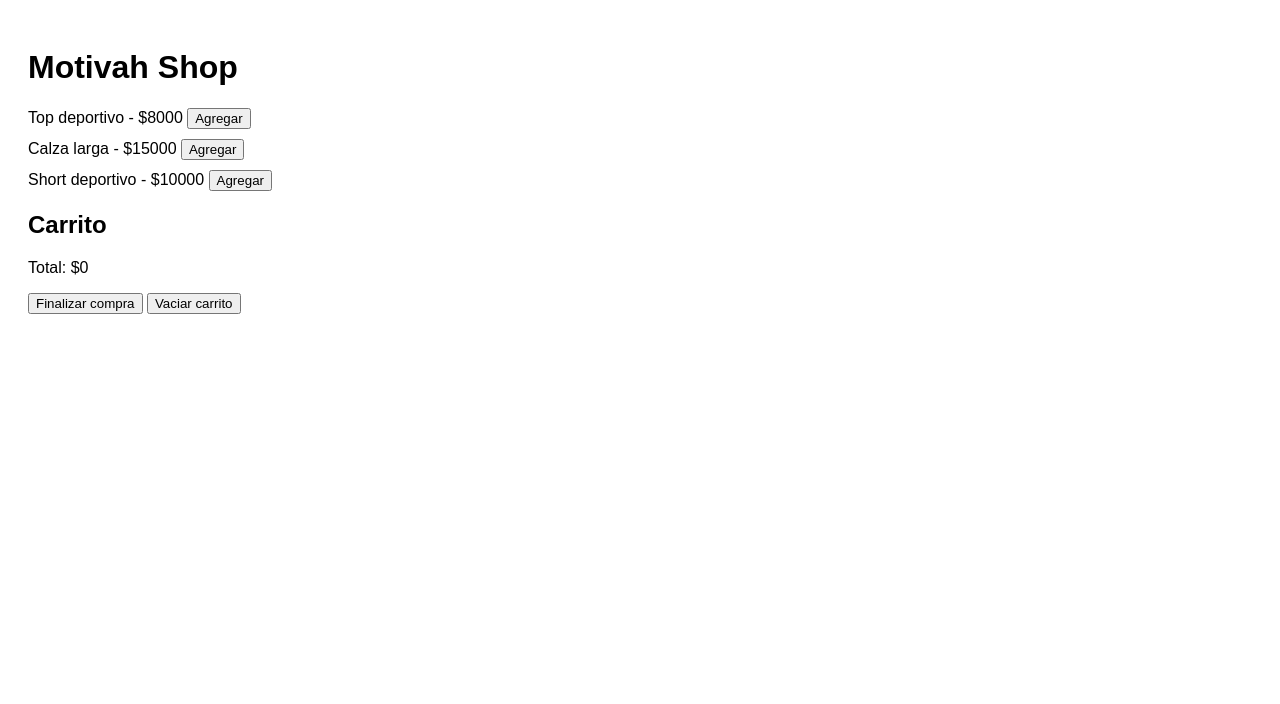
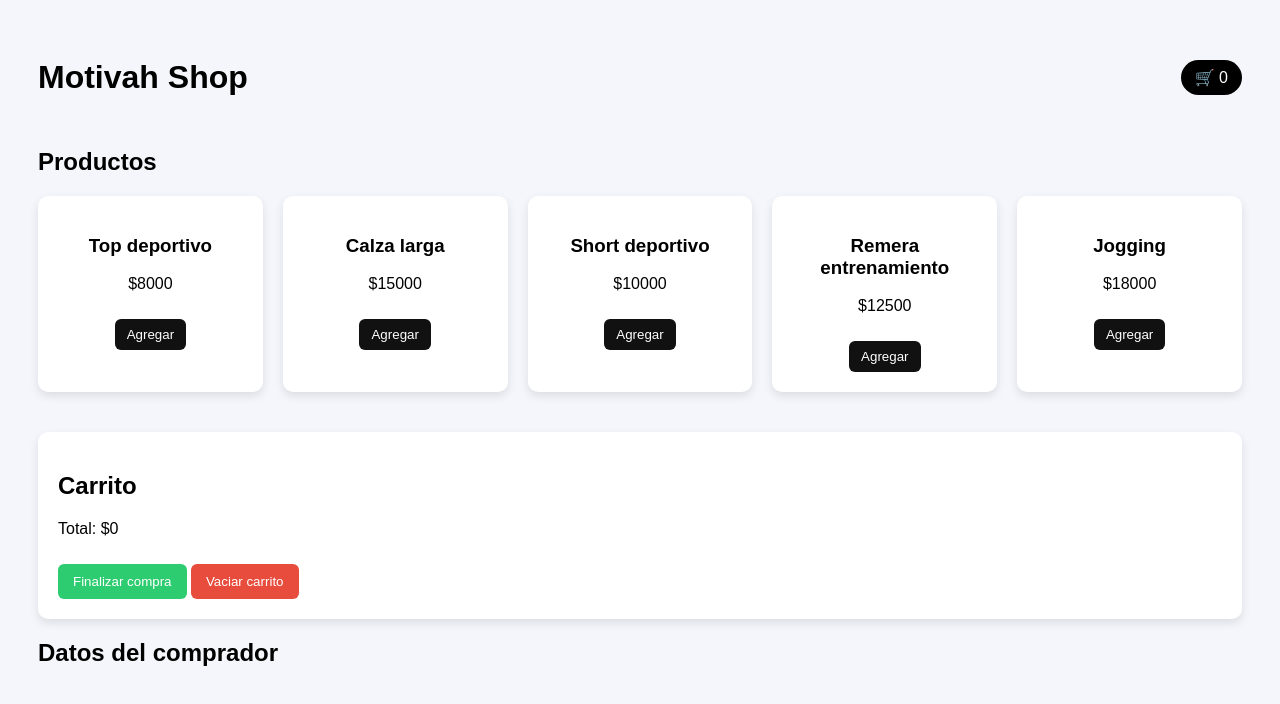
Before and after one commit to Antoloza28/ProyectoMotivah-JavaScript, a plain HTML site: page index.html in a window 1280 px wide. Drawn offline with Linux system fonts and the light colour scheme; some packages are replaced by stand-ins of ours; a script that the page names is missing.

Commit message:
Modificaciones

```diff
--- a/css/style.css
+++ b/css/style.css
@@ -1,8 +1,88 @@
-body {
-    font-family: Arial;
-    padding: 20px;
+body{
+font-family:Arial;
+background:#f4f6fb;
+padding:30px;
 }
 
-#productos div {
-    margin-bottom: 10px;
+header{
+display:flex;
+justify-content:space-between;
+align-items:center;
+margin-bottom:30px;
 }
+
+#contador-carrito{
+background:#000;
+color:white;
+padding:8px 14px;
+border-radius:20px;
+}
+
+.grid-productos{
+display:grid;
+grid-template-columns:repeat(auto-fit,minmax(180px,1fr));
+gap:20px;
+margin-bottom:40px;
+}
+
+.producto{
+background:white;
+padding:20px;
+border-radius:10px;
+box-shadow:0 4px 10px rgba(0,0,0,0.1);
+text-align:center;
+}
+
+.producto button{
+margin-top:10px;
+padding:8px 12px;
+border:none;
+background:#111;
+color:white;
+border-radius:6px;
+cursor:pointer;
+}
+
+.producto button:hover{
+background:#444;
+}
+
+.carrito{
+margin-top:30px;
+background:white;
+padding:20px;
+border-radius:10px;
+box-shadow:0 4px 10px rgba(0,0,0,0.1);
+}
+
+button{
+padding:10px 15px;
+border:none;
+border-radius:6px;
+cursor:pointer;
+margin-top:10px;
+}
+
+#comprar{
+background:#2ecc71;
+color:white;
+}
+
+#vaciar{
+background:#e74c3c;
+color:white;
+}
+
+.form{
+margin-top:20px;
+display:flex;
+flex-direction:column;
+gap:10px;
+max-width:300px;
+}
+
+input{
+padding:10px;
+border-radius:6px;
+border:1px solid #ccc;
+}
--- a/data/productos.json
+++ b/data/productos.json
@@ -1,5 +1,7 @@
 [
-    { "id": 1, "nombre": "Top deportivo", "precio": 8000 },
-    { "id": 2, "nombre": "Calza larga", "precio": 15000 },
-    { "id": 3, "nombre": "Short deportivo", "precio": 10000 }
+ {"id":1,"nombre":"Top deportivo","precio":8000},
+ {"id":2,"nombre":"Calza larga","precio":15000},
+ {"id":3,"nombre":"Short deportivo","precio":10000},
+ {"id":4,"nombre":"Remera entrenamiento","precio":12500},
+ {"id":5,"nombre":"Jogging","precio":18000}
 ]
--- a/index.html
+++ b/index.html
@@ -4,24 +4,46 @@
 <meta charset="UTF-8">
 <title>Motivah Shop</title>
 <link rel="stylesheet" href="css/style.css">
-
-    <!-- Librería SweetAlert -->
 <script src="https://cdn.jsdelivr.net/npm/sweetalert2@11"></script>
 </head>
 <body>
 
+<header>
 <h1>Motivah Shop</h1>
+<div id="contador-carrito">🛒 0</div>
+</header>
 
-    <div id="productos"></div>
+<main>
 
+<section>
+<h2>Productos</h2>
+<div id="productos" class="grid-productos"></div>
+</section>
+
+<section class="carrito">
 <h2>Carrito</h2>
 <ul id="carrito"></ul>
-
 <p id="total">Total: $0</p>
 
 <button id="comprar">Finalizar compra</button>
 <button id="vaciar">Vaciar carrito</button>
+</section>
+
+<section>
+<h2>Datos del comprador</h2>
+
+<form id="formulario" class="form" style="display:none">
+<input type="text" id="nombre" placeholder="Nombre completo" required>
+<input type="email" id="email" placeholder="Email" required>
+<input type="text" id="direccion" placeholder="Dirección de envío" required>
+<button type="submit">Confirmar compra</button>
+</form>
+
+</section>
+
+</main>
 
 <script src="js/main.js"></script>
+
 </body>
 </html>
--- a/js/main.js
+++ b/js/main.js
@@ -1,113 +1,149 @@
-// =====================
-// VARIABLES
-// =====================
+let productos=[]
+let carrito=JSON.parse(localStorage.getItem("carrito"))||[]
 
-let productos = [];
-let carrito = JSON.parse(localStorage.getItem("carrito")) || [];
+const contenedorProductos=document.getElementById("productos")
+const carritoHTML=document.getElementById("carrito")
+const totalHTML=document.getElementById("total")
+const contadorCarrito=document.getElementById("contador-carrito")
+const formulario=document.getElementById("formulario")
 
-// =====================
-// SELECTORES
-// =====================
+fetch("data/productos.json")
+.then(res=>res.json())
+.then(data=>{
+productos=data
+renderProductos()
+})
 
-const contenedorProductos = document.getElementById("productos");
-const contenedorCarrito = document.getElementById("carrito");
-const totalHTML = document.getElementById("total");
+function renderProductos(){
+contenedorProductos.innerHTML=""
 
-// =====================
-// FETCH (JSON)
-// =====================
+productos.forEach(prod=>{
 
-fetch("../data/productos.json")
-    .then(response => response.json())
-    .then(data => {
-        productos = data;
-        renderProductos();
-    });
+const div=document.createElement("div")
+div.classList.add("producto")
 
-// =====================
-// FUNCIONES
-// =====================
+div.innerHTML=`
+<h3>${prod.nombre}</h3>
+<p>$${prod.precio}</p>
+<button onclick="agregarAlCarrito(${prod.id})">Agregar</button>
+`
 
-function renderProductos() {
-    contenedorProductos.innerHTML = "";
+contenedorProductos.appendChild(div)
 
-    productos.forEach(prod => {
-        const div = document.createElement("div");
+})
 
-        div.innerHTML = `
-            ${prod.nombre} - $${prod.precio}
-            <button onclick="agregarAlCarrito(${prod.id})">Agregar</button>
-        `;
-
-        contenedorProductos.appendChild(div);
-    });
 }
 
-function agregarAlCarrito(id) {
-    const producto = productos.find(p => p.id === id);
-    carrito.push(producto);
+function agregarAlCarrito(id){
 
-    guardarStorage();
-    renderCarrito();
+const producto=productos.find(p=>p.id===id)
 
-    Swal.fire({
-        title: "Agregado al carrito",
-        text: producto.nombre,
-        icon: "success"
-    });
+carrito.push(producto)
+
+guardarStorage()
+renderCarrito()
+
+Swal.fire({
+position:"top-end",
+icon:"success",
+title:"Producto agregado",
+showConfirmButton:false,
+timer:1000
+})
+
 }
 
-function renderCarrito() {
-    contenedorCarrito.innerHTML = "";
+function renderCarrito(){
 
-    carrito.forEach(prod => {
-        const li = document.createElement("li");
-        li.textContent = `${prod.nombre} - $${prod.precio}`;
-        contenedorCarrito.appendChild(li);
-    });
+carritoHTML.innerHTML=""
 
-    actualizarTotal();
+carrito.forEach((prod,index)=>{
+
+const li=document.createElement("li")
+
+li.innerHTML=`
+${prod.nombre} - $${prod.precio}
+<button onclick="eliminarProducto(${index})">❌</button>
+`
+
+carritoHTML.appendChild(li)
+
+})
+
+actualizarTotal()
+actualizarContador()
+
 }
 
-function actualizarTotal() {
-    const total = carrito.reduce((acc, prod) => acc + prod.precio, 0);
-    totalHTML.textContent = `Total: $${total}`;
+function eliminarProducto(index){
+
+carrito.splice(index,1)
+
+guardarStorage()
+renderCarrito()
+
 }
 
-function guardarStorage() {
-    localStorage.setItem("carrito", JSON.stringify(carrito));
+function actualizarTotal(){
+
+const total=carrito.reduce((acc,prod)=>acc+prod.precio,0)
+
+totalHTML.textContent=`Total: $${total}`
+
 }
 
-function vaciarCarrito() {
-    carrito = [];
-    guardarStorage();
-    renderCarrito();
+function actualizarContador(){
+
+contadorCarrito.textContent=`🛒 ${carrito.length}`
+
 }
 
-function finalizarCompra() {
-    if (carrito.length === 0) {
-        Swal.fire("El carrito está vacío");
-        return;
-    }
+function guardarStorage(){
 
-    Swal.fire({
-        title: "Compra realizada",
-        text: "Gracias por tu compra",
-        icon: "success"
-    });
+localStorage.setItem("carrito",JSON.stringify(carrito))
 
-    vaciarCarrito();
 }
 
-// =====================
-// EVENTOS
-// =====================
+function vaciarCarrito(){
 
-document.getElementById("vaciar").addEventListener("click", vaciarCarrito);
-document.getElementById("comprar").addEventListener("click", finalizarCompra);
+carrito=[]
 
-// =====================
-// INICIO
-// =====================
+guardarStorage()
+renderCarrito()
 
-renderCarrito();
+}
+
+function finalizarCompra(){
+
+if(carrito.length===0){
+Swal.fire("El carrito está vacío")
+return
+}
+
+formulario.style.display="block"
+
+}
+
+formulario.addEventListener("submit",(e)=>{
+
+ e.preventDefault()
+
+ const nombre=document.getElementById("nombre").value
+
+ Swal.fire({
+ title:"Compra realizada",
+ text:`Gracias por tu compra ${nombre}`,
+ icon:"success"
+ })
+
+ vaciarCarrito()
+ formulario.reset()
+ formulario.style.display="none"
+
+})
+
+document.getElementById("vaciar").addEventListener("click",vaciarCarrito)
+
+document.getElementById("comprar").addEventListener("click",finalizarCompra)
+
+renderCarrito()
```
Lines whose indentation alone changed are shown as unchanged.
